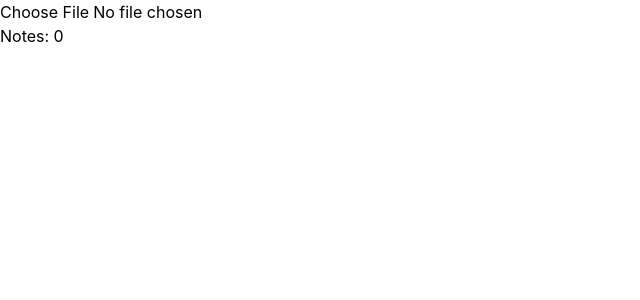
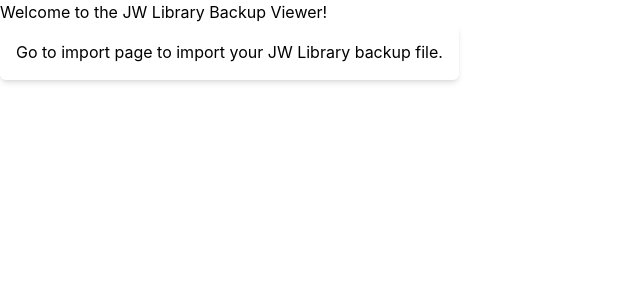
Before and after one commit to jezzar042015/jwlbm, a Vue app: page / in a window 1280 px wide. Shown: the top 300 px of the page, without its empty margins (0-640 px from the left). Built offline with nearby package versions, Linux system fonts and the light colour scheme; the HTML template or start-up script is replaced by a standard one.

Commit message:
router usage

```diff
--- a/src/App.vue
+++ b/src/App.vue
@@ -1,32 +1,7 @@
 <template>
-  <!-- <RouterView /> -->
-  <input id="" type="file" accept=".jwlibrary" @change="onFile">
-
-  <h2>Notes: {{ noteCount }}</h2>
-
+  <RouterView />
 </template>
 
 <script setup lang="ts">
-  import { ref } from "vue";
-  import { useImportBackup } from "@/composables/useImportBackup";
-  import { useDatabaseStore } from "@/stores/database";
-  import { NoteService } from "@/services/NoteService";
 
-  const { importBackup } = useImportBackup();
-
-  const noteCount = ref(0);
-
-  async function onFile(event: Event) {
-    const file = (event.target as HTMLInputElement).files?.[0];
-
-    if (!file) return;
-
-    await importBackup(file);
-
-    const store = useDatabaseStore();
-
-    const service = new NoteService(store.database!);
-
-    noteCount.value = service.getCount();
-  }
 </script>
--- a/src/main.ts
+++ b/src/main.ts
@@ -3,11 +3,11 @@
 import { createPinia } from 'pinia'
 
 import App from './App.vue'
-// import router from './router'
+import router from './router'
 
 const app = createApp(App)
 
 app.use(createPinia())
-// app.use(router)
+app.use(router)
 
 app.mount('#app')
--- a/src/router/index.ts
+++ b/src/router/index.ts
@@ -2,7 +2,18 @@
 
 const router = createRouter({
   history: createWebHistory(import.meta.env.BASE_URL),
-  routes: [],
+  routes: [
+    {
+      name: "home",
+      path: "/",
+      component: () => import("../views/HomeView.vue"),
+    },
+    {
+      name: "import",
+      path: "/import",
+      component: () => import("../views/FileImport.vue"),
+    }
+  ],
 })
 
 export default router
--- /dev/null
+++ b/src/views/FileImport.vue
@@ -0,0 +1,31 @@
+<template>
+    <input id="" type="file" accept=".jwlibrary" @change="onFile">
+
+    <h2>Notes: {{ noteCount }}</h2>
+
+</template>
+
+<script setup lang="ts">
+    import { ref } from "vue";
+    import { useImportBackup } from "@/composables/useImportBackup";
+    import { useDatabaseStore } from "@/stores/database";
+    import { NoteService } from "@/services/NoteService";
+
+    const { importBackup } = useImportBackup();
+
+    const noteCount = ref(0);
+
+    async function onFile(event: Event) {
+        const file = (event.target as HTMLInputElement).files?.[0];
+
+        if (!file) return;
+
+        await importBackup(file);
+
+        const store = useDatabaseStore();
+
+        const service = new NoteService(store.database!);
+
+        noteCount.value = service.getCount();
+    }
+</script>
--- /dev/null
+++ b/src/views/HomeView.vue
@@ -0,0 +1,19 @@
+<template>
+    <div>
+        <div>
+            Welcome to the JW Library Backup Viewer!
+        </div>
+
+        <div>
+            <RouterLink to="/import">
+                <button class="shadow-md rounded-md p-4">
+                    Go to import page to import your JW Library backup file.
+                </button>
+            </RouterLink>
+        </div>
+    </div>
+</template>
+
+<script setup lang="ts">
+
+</script>
```
